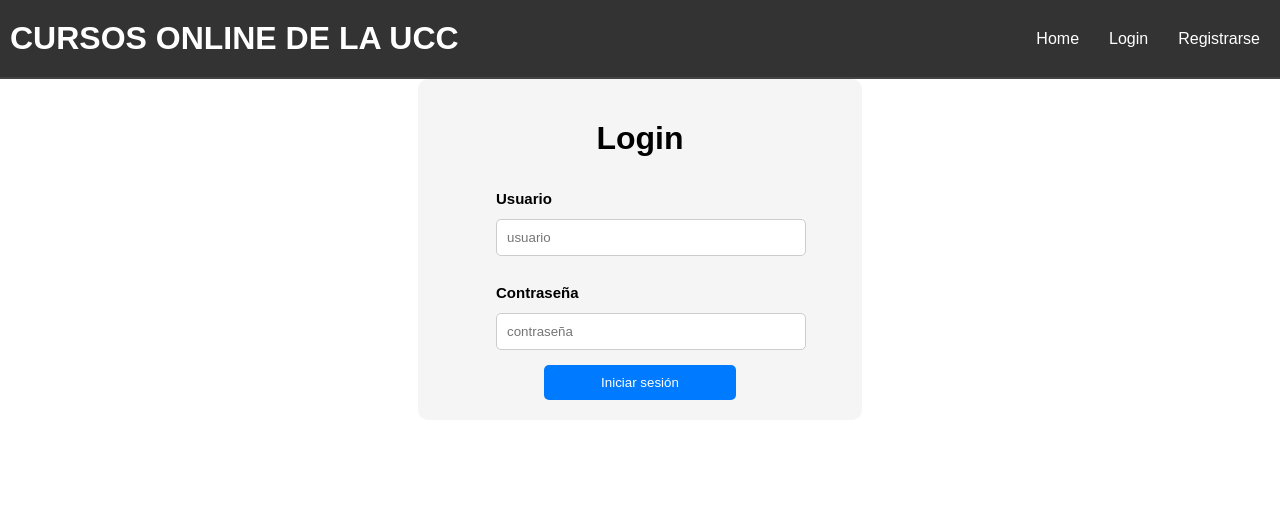
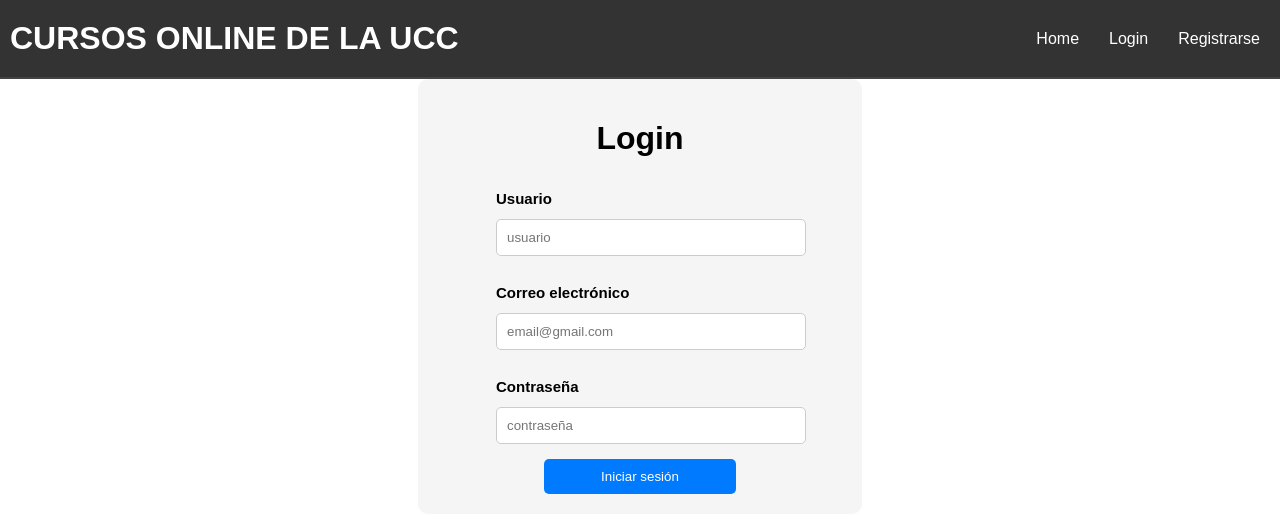
Before and after one commit to Kevinmass/TrabajoArquiSoft, a React (Create React App) app in the folder Trabajo_final/frontend/app1/: page /login in a window 1280 px wide. Shown: the top 532 px of the page. Built offline with nearby package versions, Linux system fonts and the light colour scheme.

Commit message:
login,register y buscar por ID terminados

```diff
--- a/Trabajo_final/frontend/app1/src/componentes/buscador.js
+++ b/Trabajo_final/frontend/app1/src/componentes/buscador.js
@@ -2,21 +2,12 @@ import { useState, useEffect } from "react"
 import "./estilos.css"
 export const Buscador = () => {
 
-  const [query, setQuery] = useState('')
+  const [query, setQuery] = useState("")
   const [cursos, setCursos] = useState([])
-  const [buscar, setBuscar] = useState('')
+  const [buscar, setBuscar] = useState("")
   const [loading, setLoading] = useState(true)
 
-  useEffect(() => {
-    setLoading(true);
-    fetch('http://localhost:8080/cursos/' + buscar)
-      .then(response => response.json())
-      .then(data => {
-        setCursos(data);
-        setLoading(false);
-      })
-      .catch(error => console.error('error al buscar el curso solicitado', error))
-  }, [buscar])
+
 
 
 
@@ -28,10 +19,17 @@ export const Buscador = () => {
   }
 
 
-  const Buscar = (e) => {
-    setBuscar(query)
-    console.log('se cargó la busqueda: ' + buscar)
-  }
+  const Buscar = () => {
+      setLoading(true);
+      fetch('http://localhost:8080/cursos?' +buscar)
+        .then(response => response.json())
+        .then(data => {
+          setCursos(data);
+          setLoading(false);
+        })
+        .catch(error => console.error('error al buscar el curso solicitado', error))
+    }
+
 
   return (
     <div className="App">
@@ -53,7 +51,7 @@ export const Buscador = () => {
               <div key={curso.id}>
                 <h2>{curso.nombre}</h2>
                 <p>Profesor: {curso.nombre_profesor} {curso.apellido_profesor}</p>
-                <p>Correo: {curso.correo}</p>
+                <p>Correo del profesor: {curso.correo}</p>
                 <p>Descripción: {curso.descripcion}</p>
                 <p>Fecha de Creación: {curso.fecha_creacion}</p>
                 <p>Fecha de Modificación: {curso.fecha_modificacion}</p>
--- a/Trabajo_final/frontend/app1/src/paginas/login.js
+++ b/Trabajo_final/frontend/app1/src/paginas/login.js
@@ -2,9 +2,19 @@ import React, { useState } from "react"
 import { Header } from "../componentes/encabezado"
 
 export const Login = () => {
-    const [usuario, setUsuario] = useState('')
-    const [password, setPassword] = useState('')
+    const [usuario, setUsuario] = useState({
+        user: '',
+        email: '',
+        password: '',
+    })
 
+
+    const handleChange = (e) => {
+        setUsuario({
+            ...usuario,
+            [e.target.name]: e.target.value,
+        });
+    };
 
     const handleSubmit = async (e) => {
         e.preventDefault()
@@ -15,12 +25,12 @@ export const Login = () => {
                 headers: {
                     'Content-Type': 'application/json'
                 },
-                body: JSON.stringify({ usuario, password })
+                body: JSON.stringify( usuario )
             });
             if (!response.ok) {
                 throw new Error('error al iniciar sesión')
             }
-            const data =  response.json();
+            const data = await response.json();
             const token = data.token;
             localStorage.setItem('sesionCookie', data.token)
         } catch (error) {
@@ -42,10 +52,22 @@ export const Login = () => {
                         <h2>Usuario</h2>
                         <input
                             type="text"
+                            name="user"
                             placeholder="usuario"
-                                value={usuario}
-                                onChange={e => setUsuario(e.target.value)
+                            onChange={handleChange}
+                            value={usuario.user}
+                            required
+                        />
+                    </div>
+                    <div className="cajas_inputs">
+                        <h2>Correo electrónico</h2>
+                        <input
+                            type="email"
+                            name="email"
+                            placeholder="email@gmail.com"
+                            onChange={handleChange
                             }
+                            value={usuario.email}
                             required
                         />
                     </div>
@@ -53,9 +75,10 @@ export const Login = () => {
                         <h2>Contraseña</h2>
                         <input
                             type="password"
+                            name="password"
                             placeholder="contraseña"
-                                value={password}
-                                onChange={e => setPassword(e.target.value)}
+                            onChange={handleChange}
+                            value={usuario.password}
                             required
                         />
                     </div>
```
Lines whose indentation alone changed are shown as unchanged.
